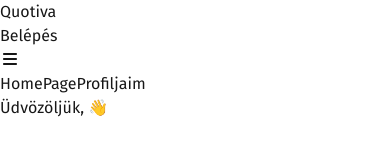
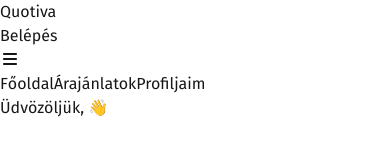
Before and after one commit to NemethTamas1/QuotivaProject, a Next.js app in the folder frontend/: page /dashboard in a window 390 px wide. Shown: the top 162 px of the page. Built offline with nearby package versions, Linux system fonts and the light colour scheme; no server answers.

Commit message:
Dashboard is now responsive on mobile view

```diff
--- a/frontend/app/dashboard/page.tsx
+++ b/frontend/app/dashboard/page.tsx
@@ -1,36 +1,38 @@
 'use client';
 
-import { useEffect, useState } from "react";
+import { useState } from "react";
 import HomePage from "./components/HomePage";
 import MyProfiles from "./components/MyProfiles";
 import NavBar from "../components/NavBar";
-import { useAuth } from "@/context/AuthContext";
 
 export default function Dashboard() {
 
     const [selectedPage, setSelectedPage] = useState<string>('Home');
 
-    const { user } = useAuth();
-
     return (
         <>
             <NavBar />
-            <div className="w-full flex flex-row lg:min-h-screen">
+            <div className="w-full flex flex-col lg:flex-row lg:min-h-screen">
                 {/* Bal oldali oldalsáv */}
-                <div className="w-1/12 bg-[#27272A] relative z-10 shadow-[12px_0_24px_-12px_#18181B]">
-                    <button onClick={() => setSelectedPage('Home')} className={`block text-2xl p-2 ${selectedPage === 'Home' ? 'text-green-400' : 'text-gray-200'}`}>HomePage</button>
+                <div className="w-full flex flex-row lg:block lg:w-1/12 bg-[#27272A] relative z-10 shadow-[12px_0_24px_-12px_#18181B]">
+                    <button onClick={() => setSelectedPage('Home')} className={`mx-auto block text-2xl p-2 ${selectedPage === 'Home' ? 'text-green-400' : 'text-gray-200'}`}>Főoldal</button>
 
-                    <button onClick={() => setSelectedPage('myProfiles')} className={`block text-2xl p-2 ${selectedPage === 'myProfiles' ? 'text-green-400' : 'text-gray-200'}`}>Profiljaim</button>
+                    <button onClick={() => setSelectedPage('myOffers')} className={`mx-auto block text-2xl p-2 ${selectedPage === 'myOffers' ? 'text-green-400' : 'text-gray-200'}`}>Árajánlatok</button>
+
+                    <button onClick={() => setSelectedPage('myProfiles')} className={`mx-auto block text-2xl p-2 ${selectedPage === 'myProfiles' ? 'text-green-400' : 'text-gray-200'}`}>Profiljaim</button>
                 </div>
 
 
 
 
                 {/* Jobb oldali fő tartalom */}
-                <div className="w-11/12 bg-[#27272A]">
+                <div className="lg:w-11/12 h-screen w-screen bg-[#27272A]">
                     {selectedPage === 'Home' && (
                         <HomePage />
                     )}
+                    {/* {selectedPage === 'myOffers' && (
+                        <MyOffers />
+                    )} */}
                     {selectedPage === 'myProfiles' && (
                         <MyProfiles />
                     )}
```
